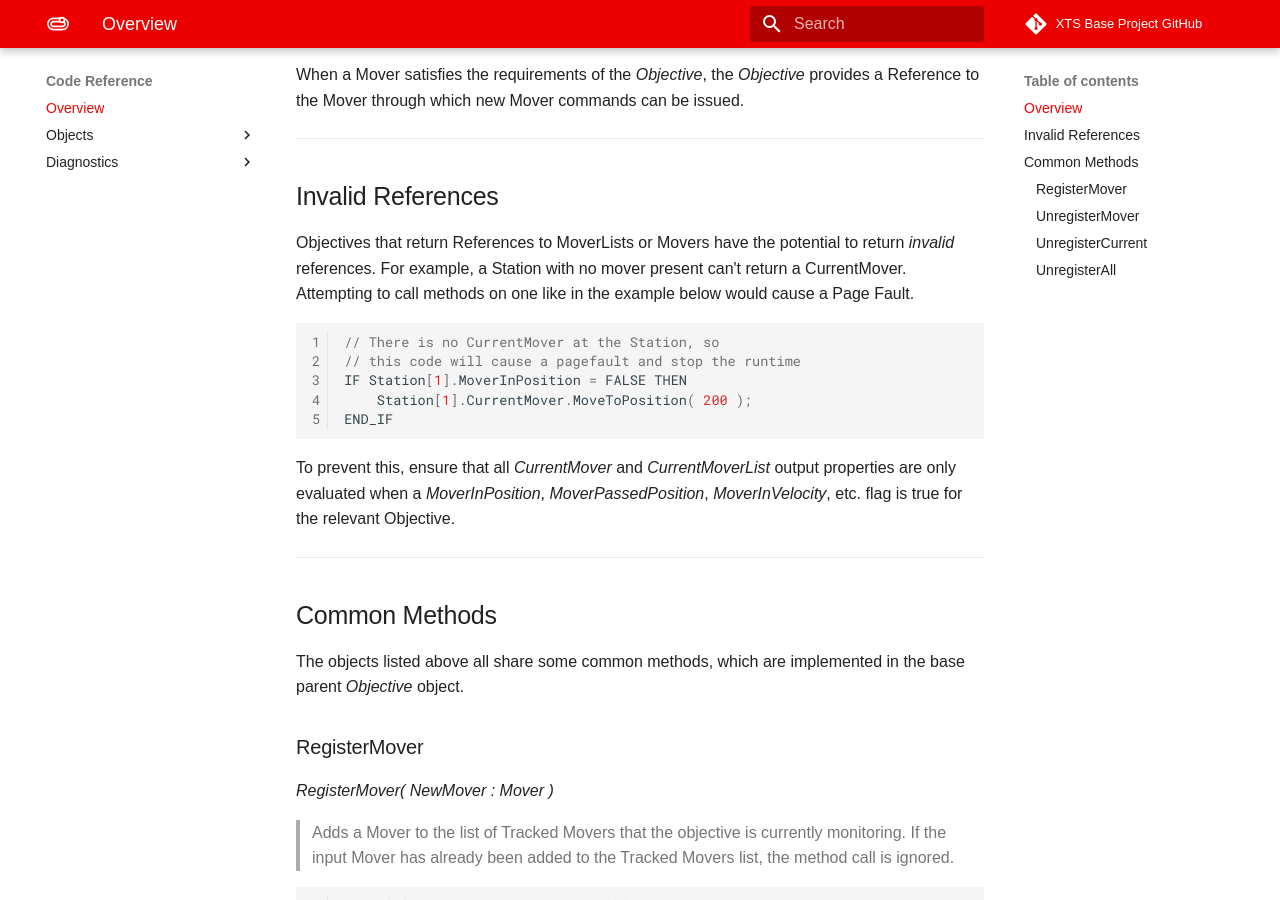
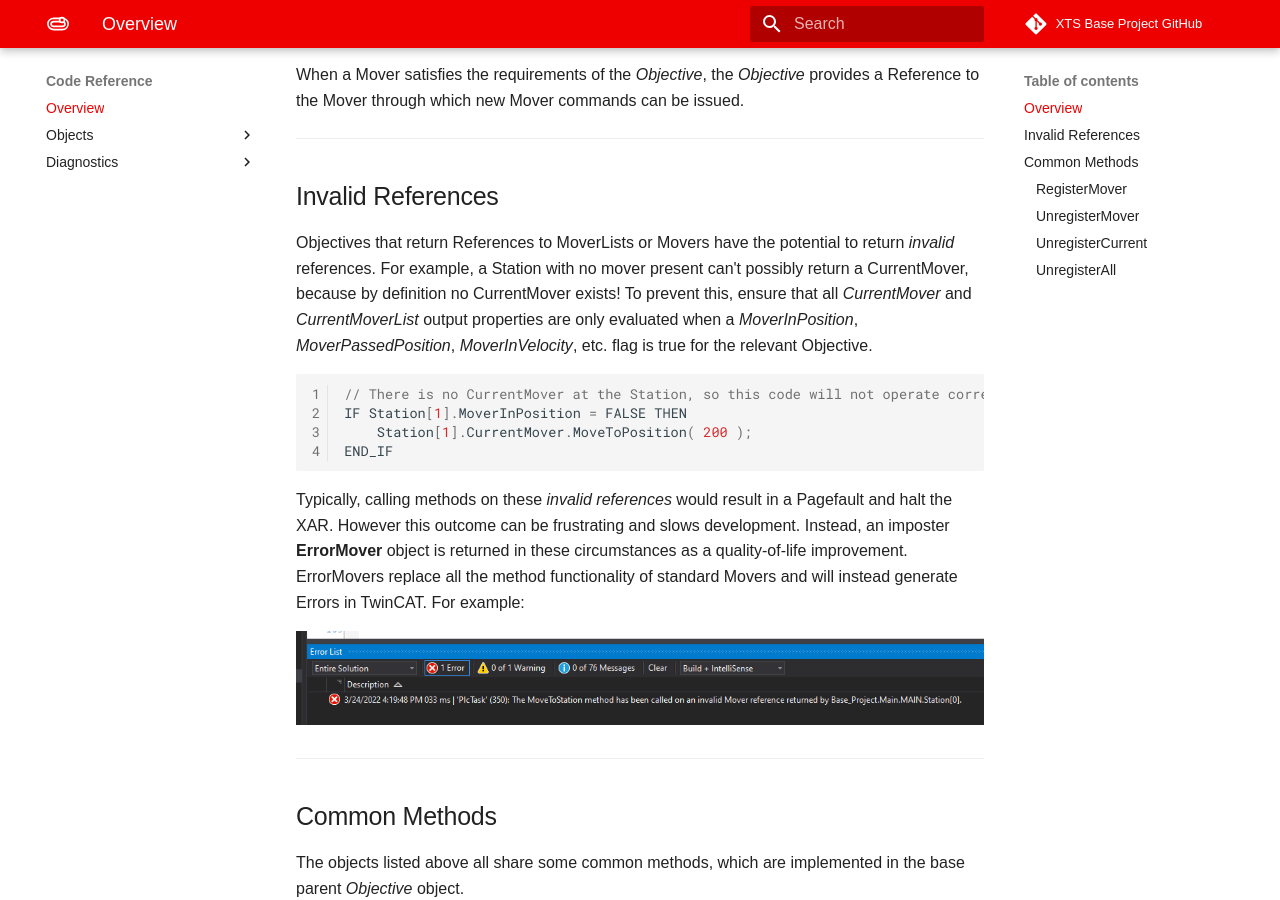
Before and after one commit to Beckhoff-USA-Community/XTS_Base, an MkDocs documentation site: the page built from Documentation/docs/CodeReference/Objectives.md, in a window 1280 px wide and 900 px high, scrolled down 527 px. Built offline with MkDocs 1.6.1 and Material for MkDocs 9.7.7, drawn with Linux system fonts in a browser that asks for light colours; some web fonts are replaced; comment, search, counter and statistics services are not loaded.

Commit message:
Added ErrorMover functionality, which prevents Pagefaults when Methods are called on invalid references

````diff
--- a/Documentation/docs/CodeReference/Objectives.md
+++ b/Documentation/docs/CodeReference/Objectives.md
@@ -19,17 +19,18 @@ When a Mover satisfies the requirements of the *Objective*, the *Objective* prov
 
 ## Invalid References
 
-Objectives that return References to MoverLists or Movers have the potential to return *invalid* references. For example, a Station with no mover present can't return a CurrentMover. Attempting to call methods on one like in the example below would cause a Page Fault.
+Objectives that return References to MoverLists or Movers have the potential to return *invalid* references. For example, a Station with no mover present can't possibly return a CurrentMover, because by definition no CurrentMover exists! To prevent this, ensure that all *CurrentMover* and *CurrentMoverList* output properties are only evaluated when a *MoverInPosition*, *MoverPassedPosition*, *MoverInVelocity*, etc. flag is true for the relevant Objective.
 
 ```javascript
-// There is no CurrentMover at the Station, so
-// this code will cause a pagefault and stop the runtime
+// There is no CurrentMover at the Station, so this code will not operate correctly!!
 IF Station[1].MoverInPosition = FALSE THEN
 	Station[1].CurrentMover.MoveToPosition( 200 );
 END_IF
 ```
 
-To prevent this, ensure that all *CurrentMover* and *CurrentMoverList* output properties are only evaluated when a *MoverInPosition*, *MoverPassedPosition*, *MoverInVelocity*, etc. flag is true for the relevant Objective.
+Typically, calling methods on these *invalid references* would result in a Pagefault and halt the XAR. However this outcome can be frustrating and slows development. Instead, an imposter **ErrorMover** object is returned in these circumstances as a quality-of-life improvement. ErrorMovers replace all the method functionality of standard Movers and will instead generate Errors in TwinCAT. For example:
+
+![ErrorMover](../Images/PagefaultPrevention.png)
 
 ---
 
````
Also changed, not shown: Documentation/docs/GettingStarted/GettingStarted.md (+2 -0 lines), Documentation/docs/Images/PagefaultPrevention.png (added), 9 other files.
